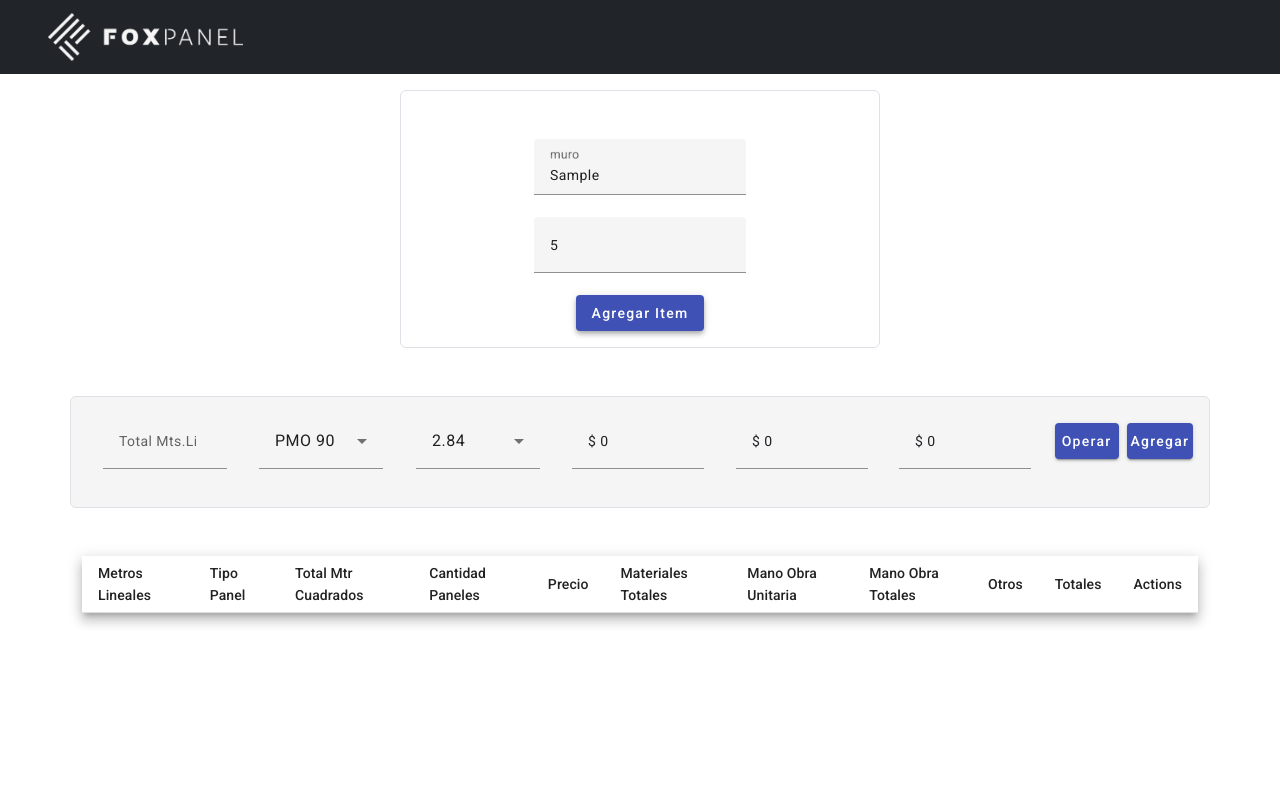
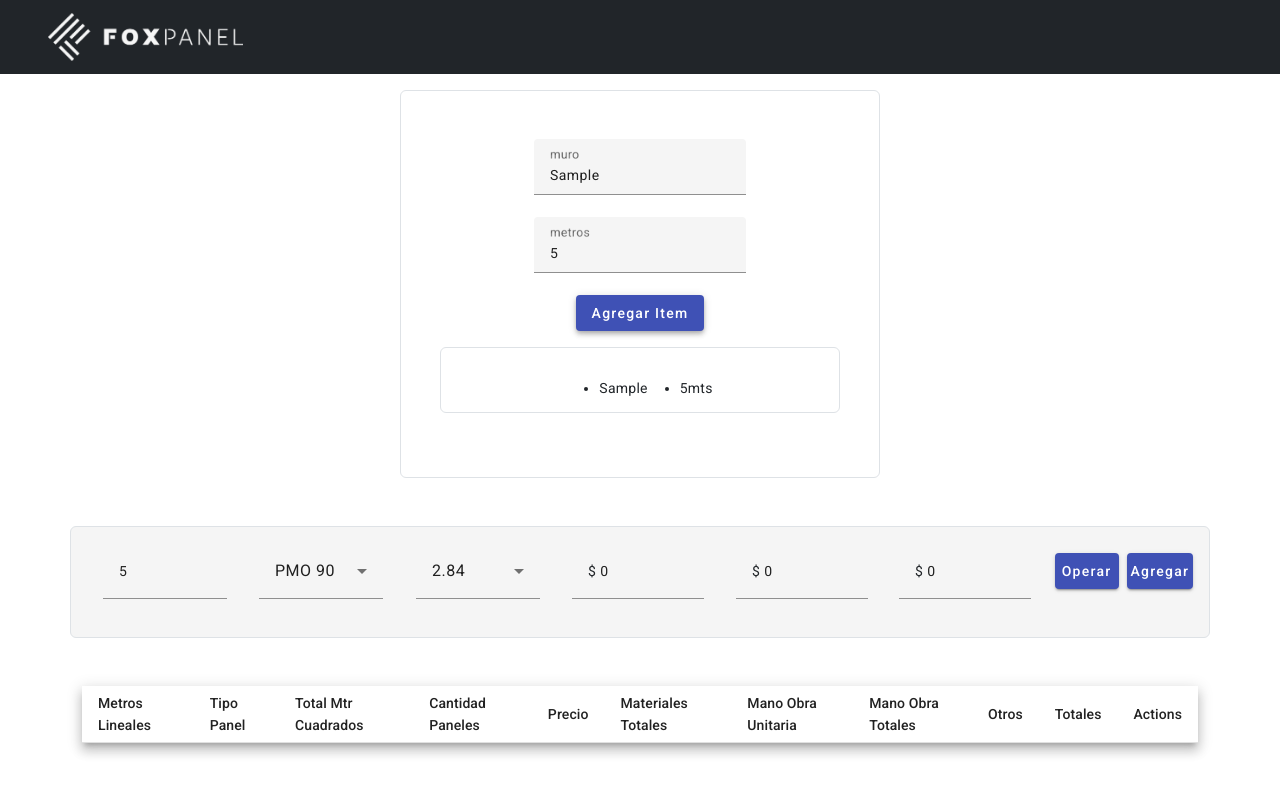
Before and after one commit to NestorPiotti/FoxPanel, an Angular app: page / in a window 1280 px wide. Both pictures are taken after typing "Sample", "5" into the empty fields and a click on the button "Agregar Item". Shown: the top 794 px of the page. Built offline with nearby package versions, Linux system fonts and the light colour scheme.

Commit message:
Cambios fede

```diff
--- a/src/app/app.component.css
+++ b/src/app/app.component.css
@@ -12,6 +12,18 @@
    width: 30rem;
    background-color: white;
 
+ }
+
+ .muestraMuroContainer{
+   display: flex;
+   justify-content: center;
+   align-items: center;
+   flex-direction:row;
+   margin: 1rem auto;
+   padding: 1rem;
+   width: 25rem;
+   height: 1rem;
+   background-color: white;
  }
 
  .contenedor {
--- a/src/app/app.component.html
+++ b/src/app/app.component.html
@@ -6,16 +6,28 @@
 
   <mat-form-field>
     <mat-label>muro</mat-label>
-    <input matInput name="muro"  [(ngModel)]="cajasTexto.muro" type="text" class="mat-form-field" placeholder="Muros" id="muro"#murito >
-  </mat-form-field>
-  <mat-form-field>
-    <input matInput name="metros"  [(ngModel)]="cajasTexto.metros" type="number" class="mat-form-field" placeholder="Metros Muro" id="metros" #muro>
+    <input  matInput name="muro"   type="text" class="mat-form-field" placeholder="Muros" #muro >
   </mat-form-field>
 
-  <button mat-raised-button color="primary"  (click)="sumaMuro(m)" #m>Agregar Item</button>
-  <ul *ngFor="let pepe of datos1">
-    <li> {{pepe | mipipe}}</li>
-     </ul>
+  <mat-form-field>
+    <mat-label>metros</mat-label>
+    <input matInput name="metros" type="number" class="mat-form-field" placeholder="Metros Muro" #metro >
+  </mat-form-field>
+
+  <button mat-raised-button color="primary"  (click)="sumaMuro(metro.value)" (click)="muestraMuro(muro.value)">Agregar Item</button>
+
+  <div class="muestraMuroContainer container border rounded mb-5 pt-5" >
+    <ul *ngFor="let jose of datos2">
+      <li> {{jose }}</li>
+    </ul>
+    <ul *ngFor="let pepe of datos1">
+        <li>{{pepe | mipipe}}</li>
+    </ul>
+
+
+
+
+  </div>
 
  </div>
 
--- a/src/app/app.component.ts
+++ b/src/app/app.component.ts
@@ -13,13 +13,8 @@ export class AppComponent {
   ,'otros','totales','borrar'];
 
   datos: Articulo[] = [];
-  datos1:[] = [] ;
-
-  cajasTexto = {
-      "muro":"" ,
-      "metros":"",
-    };
-
+  datos1:any=[];
+  datos2:any=[];
 
   metrosL!:number;
   resultado!:number;
@@ -32,7 +27,7 @@ export class AppComponent {
   muro!:number;
   total!:number;
   totales!:number;
- metros!:number;
+
 
   paneles = [
     {valor:'PMO 90', muestraValor:'PMO 90'},
@@ -56,6 +51,7 @@ export class AppComponent {
   ];
 
   selecalMuro: number = this.alMuros[0].Valor;
+
 
   operar() {
 
@@ -87,14 +83,17 @@ export class AppComponent {
     this.articuloselect = new Articulo(0,"",0,0,0,0,0,0,0,0);
   }
 
-sumaMuro(m: any){
-  //this.cajasTexto.push(m)
-  //let total=this.cajasTexto.reduce((a: any,b: any)=>a+b,0);
-   //this.total= total;
-  //console.log(this.datos1)
-  console.log(this.cajasTexto)
+  sumaMuro(metro: string){
+    this.datos1.push(parseInt(metro))
+    let total=this.datos1.reduce((a: any,b: any)=>a+b,0);
+    console.log(this.datos1)
+    this.total= total;
   }
 
+  muestraMuro(muro:string){
+    this.datos2.push(muro)
+    console.log(this.datos2)
+  }
 
 }
 export class Articulo {
```
